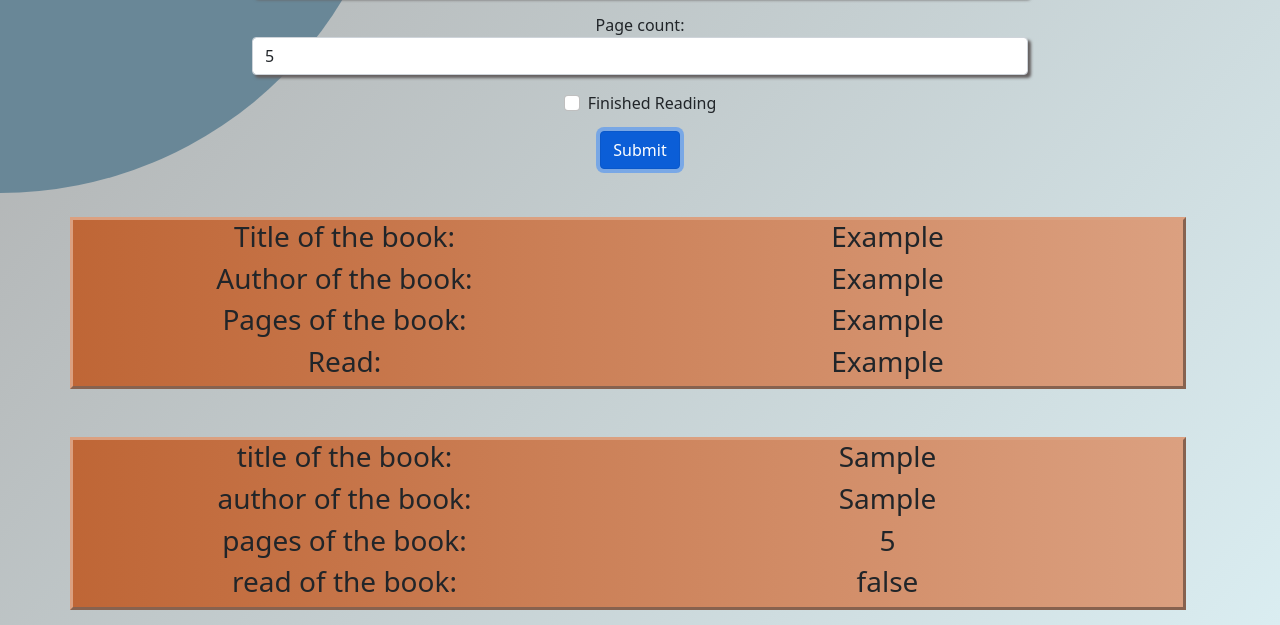
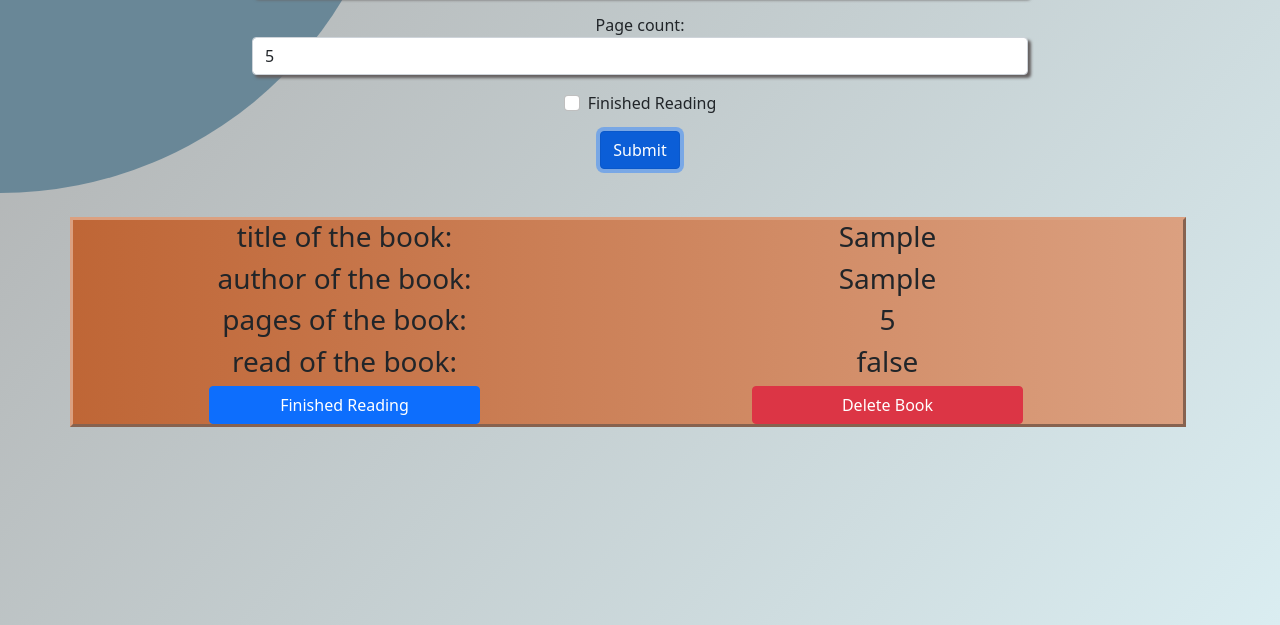
Before and after one commit to Zibilyonik/library-project, a plain HTML site: page index.html in a window 1280 px wide. Both pictures are taken after typing "Sample", "Sample", "5" into the empty fields and a click on the button "Submit". Shown: the part 207-832 px from the top of the page. Drawn offline with nearby package versions, Linux system fonts and the light colour scheme.

Commit message:
-Adds "delete" and "read" buttons to cards. -Removes Example card.

```diff
--- a/index.html
+++ b/index.html
@@ -38,41 +38,7 @@
           <button type="button" class="btn btn-primary" id="Btn">Submit</button>
         </form>
       </div>
-      <div class="mx-auto bookmain my-5" id="BookContainer">
-        <div class="col-12 row bookcontainer text-center">
-          <div class="titlegroup row">
-            <div class="col-sm-12 col-lg-6">
-              <h3 class="label h3">Title of the book:</h3>
-            </div>
-            <div class="col-sm-12 col-lg-6">
-              <h3 class="label h3">Example</h2>
-            </div>
-          </div>
-          <div class="titlegroup row">
-            <div class="col-sm-12 col-lg-6">
-              <h3 class="label h3">Author of the book:</h3>
-            </div>
-            <div class="col-sm-12 col-lg-6">
-              <h3 class="label h3">Example</h2>
-            </div>
-          </div>
-          <div class="titlegroup row">
-            <div class="col-sm-12 col-lg-6">
-              <h3 class="label h3">Pages of the book:</h3>
-            </div>
-            <div class="col-sm-12 col-lg-6">
-              <h3 class="label h3">Example</h2>
-            </div>
-          </div>
-          <div class="titlegroup row">
-            <div class="col-sm-12 col-lg-6">
-              <h3 class="label h3">Read:</h3>
-            </div>
-            <div class="col-sm-12 col-lg-6">
-              <h3 class="label h3">Example</h2>
-            </div>
-          </div>
-        </div>
+      <div class="mx-auto bookmain my-5" id="BookContainer"></div>
       </div>
     </div>
     <script src="https://cdn.jsdelivr.net/npm/bootstrap@5.0.1/dist/js/bootstrap.bundle.min.js" integrity="sha384-gtEjrD/SeCtmISkJkNUaaKMoLD0//ElJ19smozuHV6z3Iehds+3Ulb9Bn9Plx0x4" crossorigin="anonymous"></script>
--- a/library.js
+++ b/library.js
@@ -20,8 +20,6 @@ function printBook(data) {
     var temp3 = document.createElement("h3");
     temp3.classList.add("label", "h3");
     var temp3c = temp3.cloneNode(true);
-    console.log(arr[i])
-    console.log(data[arr[i]])
     temp3.innerHTML = arr[i] + " of the book:"
     temp3c.innerHTML = data[arr[i]]
     temp2.appendChild(temp3);
@@ -31,6 +29,14 @@ function printBook(data) {
     book.appendChild(temp);
 
   }
+  var btnread = document.createElement("button");
+  btnread.classList.add("btn", "btn-primary", "col-3", "mx-auto");
+  btnread.innerHTML = "Finished Reading"
+  var btndelete = document.createElement("button");
+  btndelete.classList.add("btn", "btn-danger", "col-3", "mx-auto");
+  btndelete.innerHTML = "Delete Book"
+  temp.appendChild(btnread);
+  temp.appendChild(btndelete);
   bookcontainer.appendChild(book);
 }
 
```
